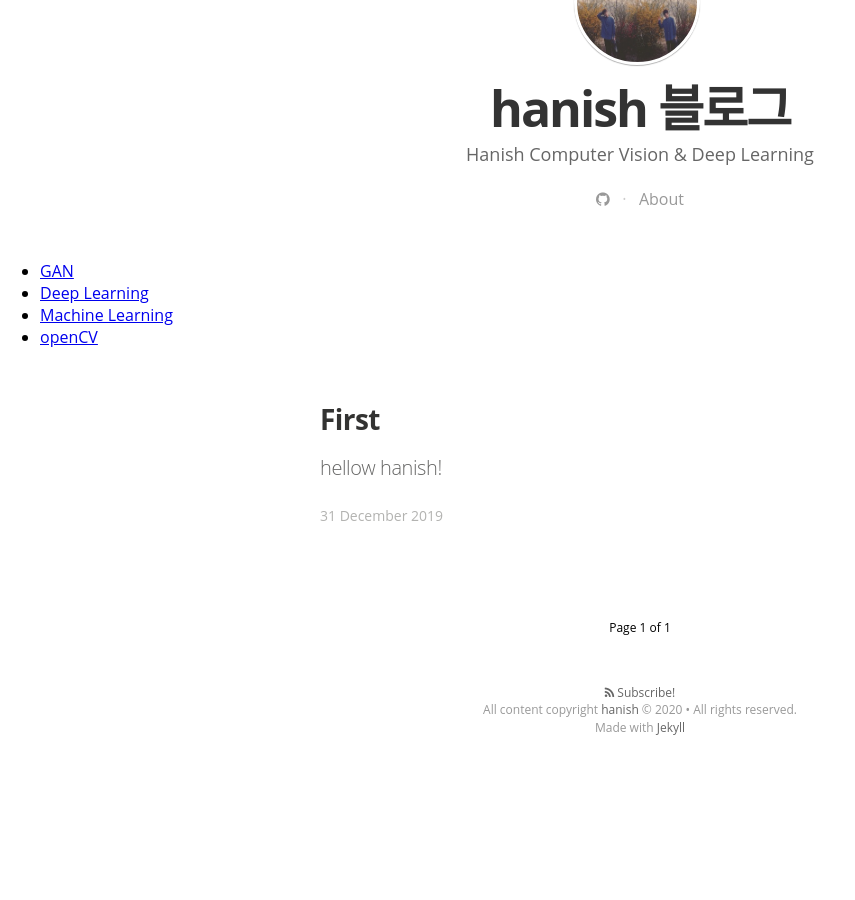
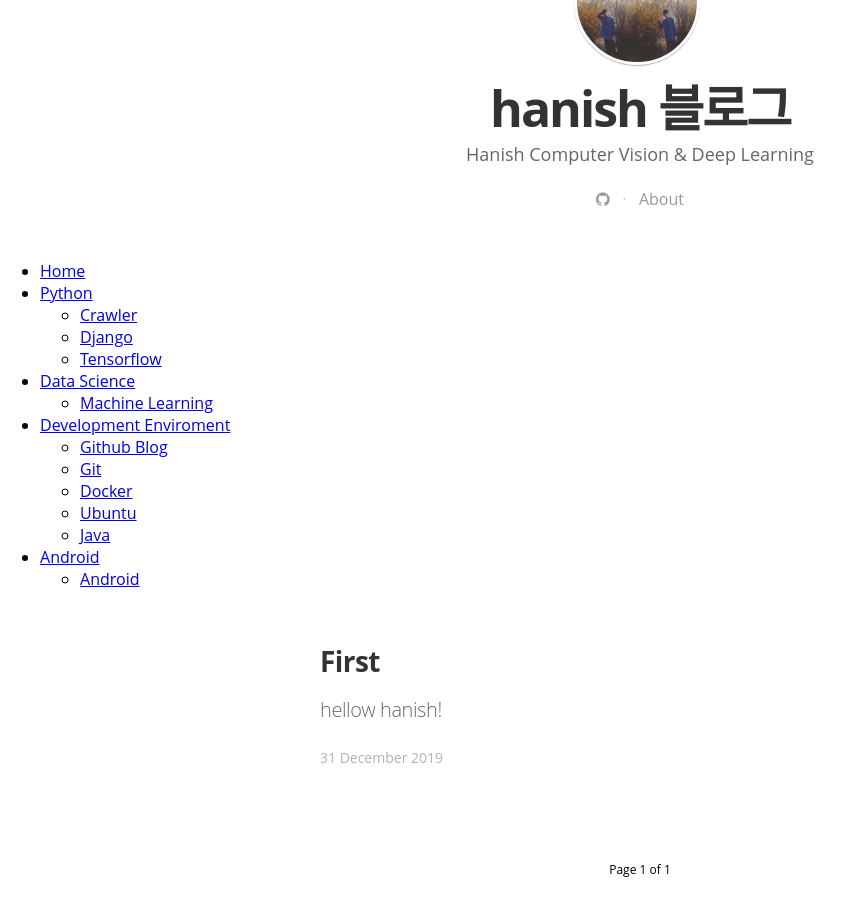
Before and after one commit to hanish3464/hanish3464.github.io, a Jekyll site: the page built from index.html, in a window 1280 px wide and 900 px high, scrolled down 451 px. Shown: the whole window, without its empty margins (0-855 px from the left). Built offline with Jekyll 4.4.1, drawn with Linux system fonts in a browser that asks for light colours; nearby versions of some CDN libraries; some web fonts are replaced; the list of posts is cut into pages by our own code; comment, search, counter and statistics services are not loaded; before the commit the page ends 1236 px from its top, so only the background shows below that.

Commit message:
Update index.html

```diff
--- a/index.html
+++ b/index.html
@@ -26,21 +26,41 @@
       <a href={{ "/about/" | prepend: site.baseurl }}>About</a>
     </div>
 
-<header class="site-category">
-  <ul>
+    <div class="site-category">
+    <ul class='cat1'>
+      <li><a href="/">Home</a></li>
+      <li><a href="/">Python</a>
+        <ul>
+            <li><a href="/Python/Crawler">Crawler</a></li>
+            <li><a href="/Python/Django">Django</a></li>
+            <li><a href="/Python/Tensorflow">Tensorflow</a></li>
+        </ul>
+      </li>
 
-    {% assign pages_list = site.pages %}
-    {% for node in pages_list %}
-      {% if node.title != null %}
-        {% if node.layout == "category" %}
-          <li><a class="category-link {% if page.url == node.url %} active{% endif %}"
-          href="{{ site.baseurl }}{{ node.url }}">{{ node.title }}</a></li>
-        {% endif %}
-      {% endif %}
-    {% endfor %}
+      <li><a href="/">Data Science</a>
+        <ul>
+          <li><a href="/DS/ML">Machine Learning</a></li>
+        </ul>
+      </li>
 
-</ul>
-</header>
+      <li><a href="/">Development Enviroment</a>
+        <ul>
+            <li><a href="/DE/Github Blog">Github Blog</a></li>
+            <li><a href="/DE/Git">Git</a></li>
+            <li><a href="/DE/Docker">Docker</a></li>
+            <li><a href="/DE/Ubuntu">Ubuntu</a></li>
+            <li><a href="/DE/Java">Java</a></li>
+        </ul>
+      </li>
+
+      <li><a href="/">Android</a>
+        <ul>
+          <li><a href="/Android/Android">Android</a></li>
+        </ul>
+      </li>
+
+    </ul>
+  </div>
 
 <main class="content" role="main">
 
```
